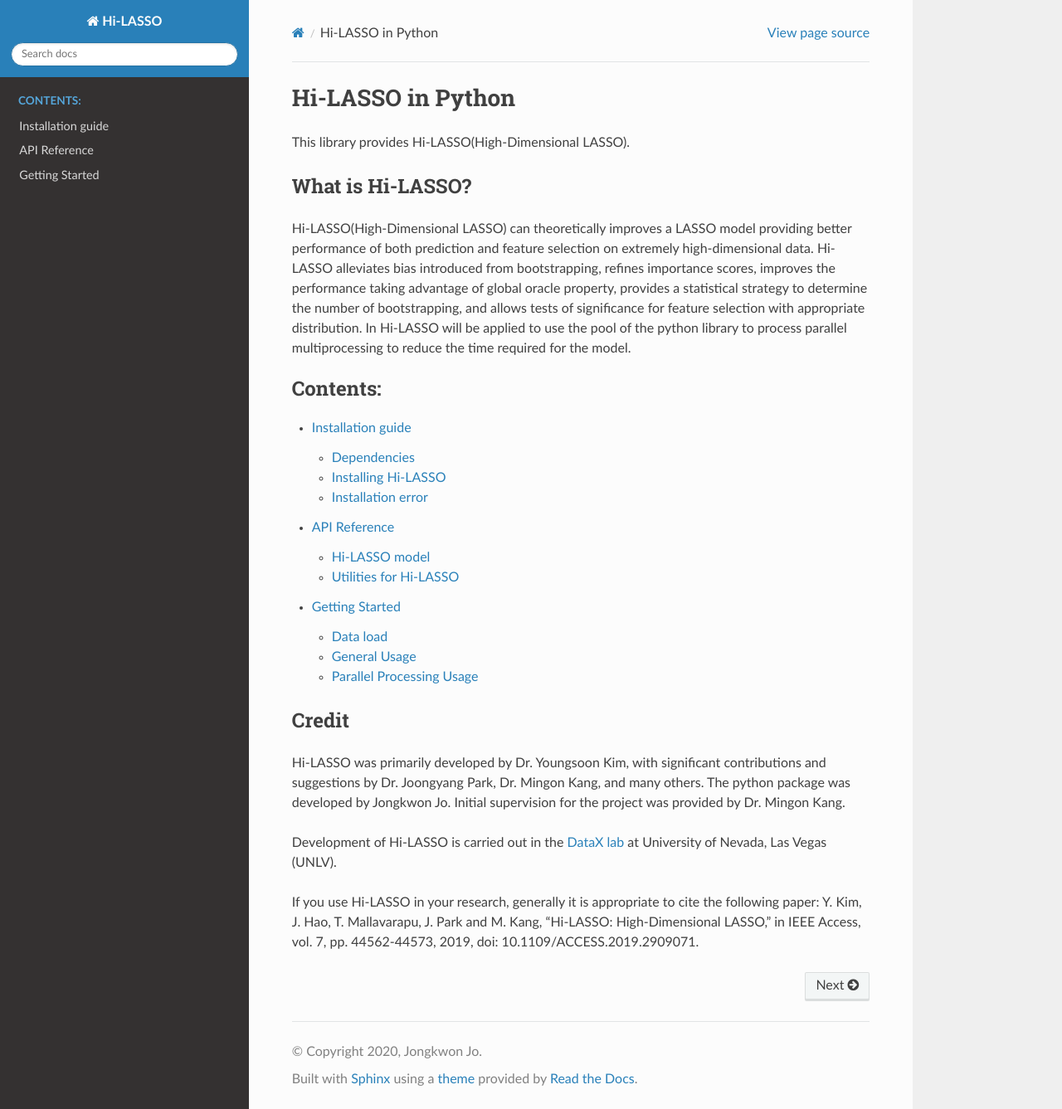
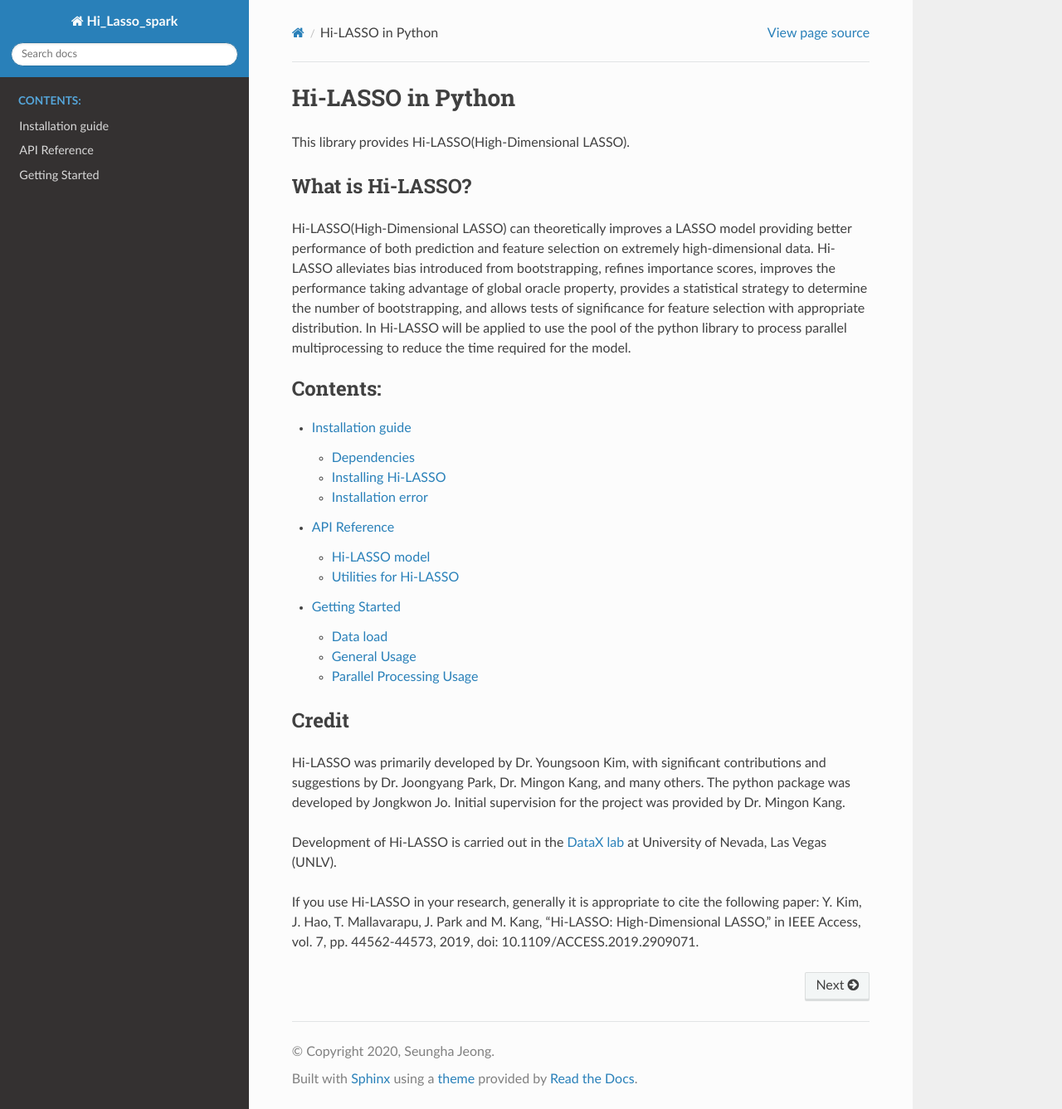
Before and after one commit to datax-lab/Hi-LASSO, a Sphinx documentation site: the page built from docs/source/index.rst, in a window 1280 px wide and 1337 px high. Shown: the whole window at 83% size. Built offline with Sphinx 7.4.7 and the Read the Docs theme 2.0.0, drawn with Linux system fonts in a browser that asks for light colours.

Commit message:
Update conf.py

```diff
--- a/docs/source/conf.py
+++ b/docs/source/conf.py
@@ -17,9 +17,9 @@ sys.path.insert(0, os.path.abspath('../..'))
 
 # -- Project information -----------------------------------------------------
 
-project = 'Hi-LASSO'
-copyright = '2020, Jongkwon Jo'
-author = 'Jongkwon Jo'
+project = 'Hi_Lasso_spark'
+copyright = '2020, Seungha Jeong'
+author = 'Seungha Jeong'
 
 # The full version, including alpha/beta/rc tags
 release = '0.1.1'
```
